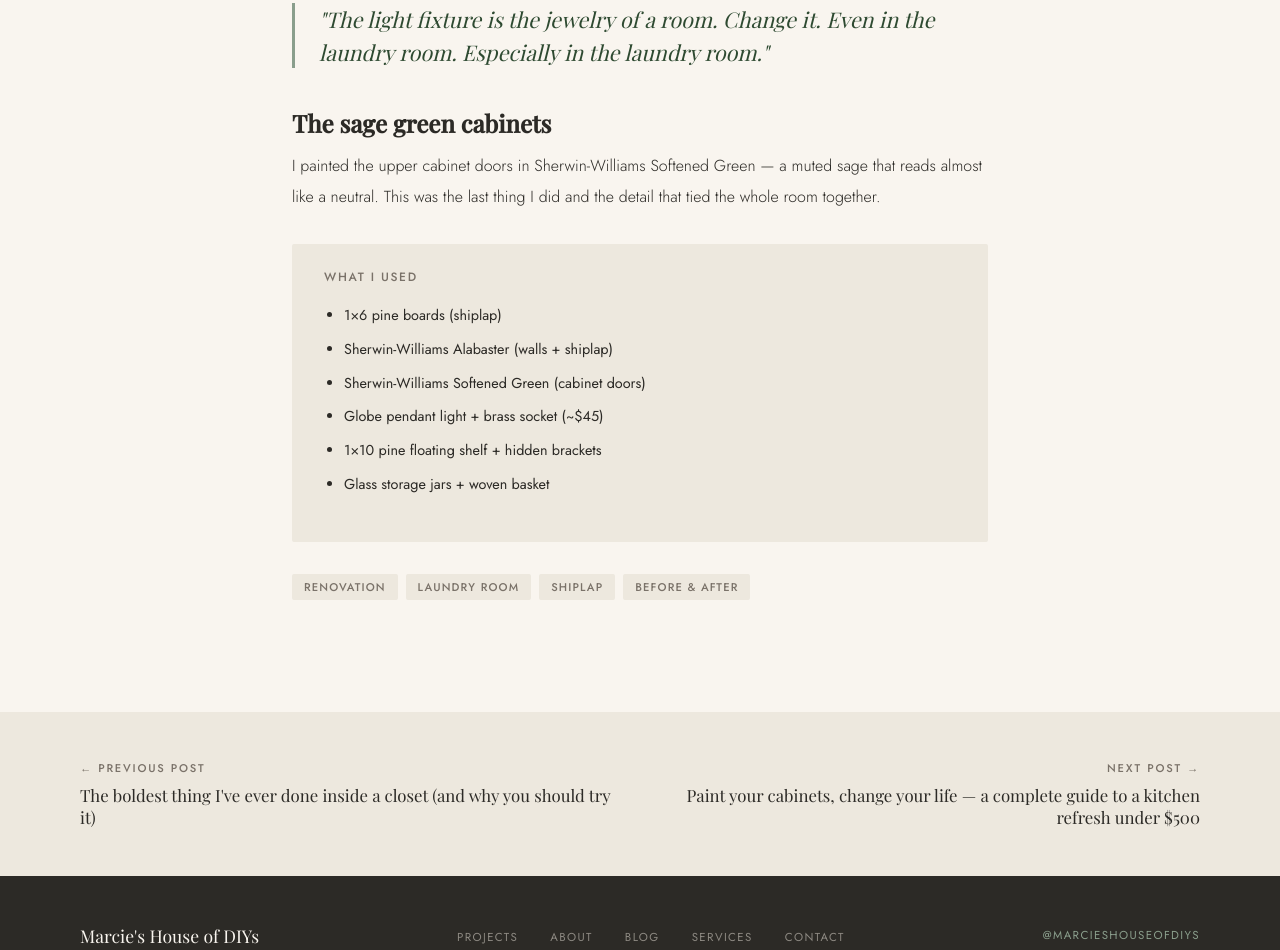
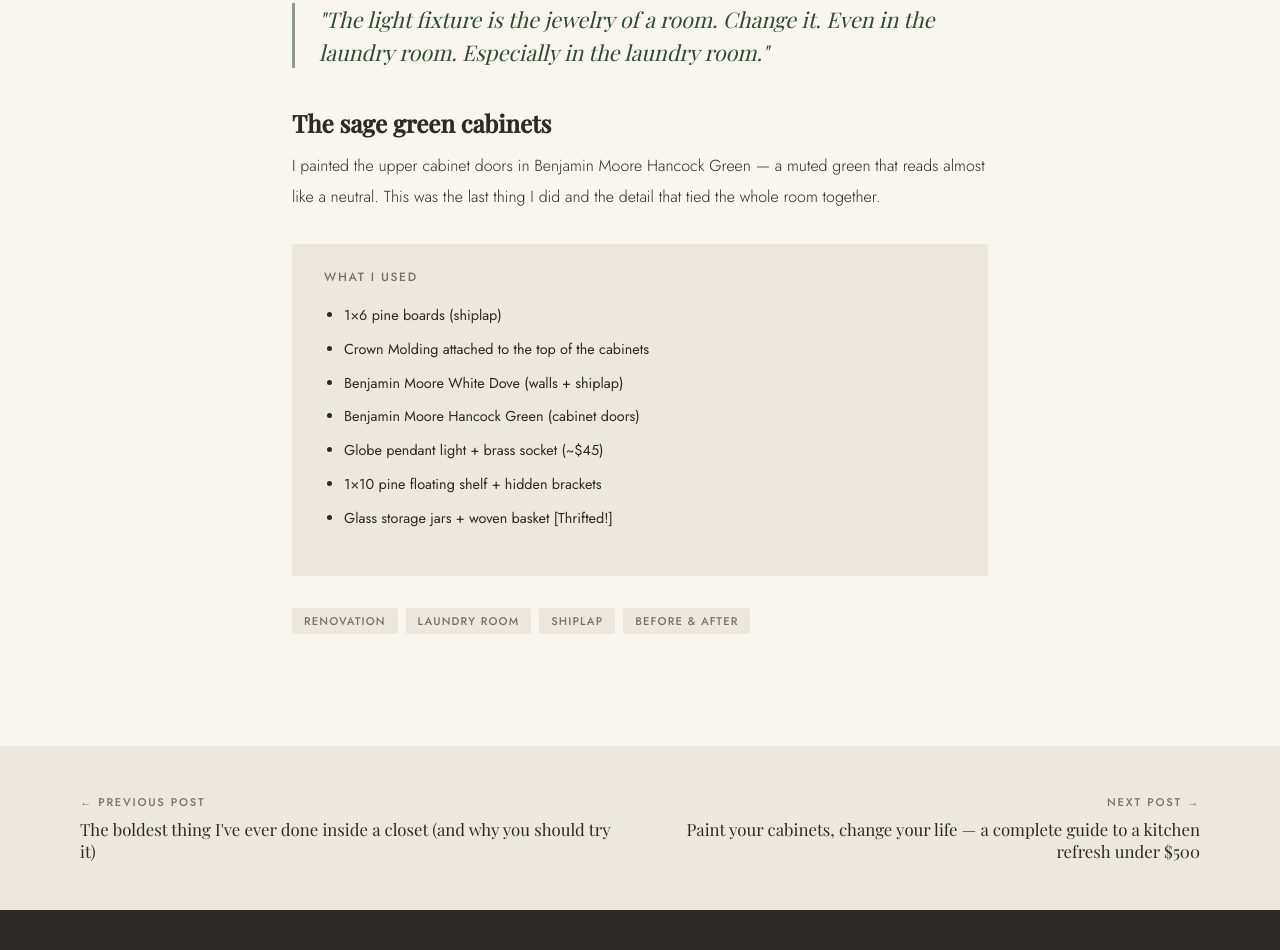
Before and after one commit to marcieR/marcieshouseofdiys, a plain HTML site: page blog/laundry-room.html in a window 1280 px wide. Shown: the part 2500-3450 px from the top of the page. Drawn offline with nearby package versions, Linux system fonts and the light colour scheme; a web font is replaced by a local one.

Commit message:
update some verbiage

```diff
--- a/blog/laundry-room.html
+++ b/blog/laundry-room.html
@@ -111,14 +111,15 @@
 <p>The fluorescent light was a $12 builder-grade rectangle. I replaced it with a clear globe pendant on a brass socket for $45. It makes me happy every single time the light is on.</p>
 <div class="pullquote">"The light fixture is the jewelry of a room. Change it. Even in the laundry room. Especially in the laundry room."</div>
 <h2>The sage green cabinets</h2>
-<p>I painted the upper cabinet doors in Sherwin-Williams Softened Green — a muted sage that reads almost like a neutral. This was the last thing I did and the detail that tied the whole room together.</p>
+<p>I painted the upper cabinet doors in Benjamin Moore Hancock Green — a muted green that reads almost like a neutral. This was the last thing I did and the detail that tied the whole room together.</p>
 <div class="supply-list"><h4>What I used</h4><ul>
 <li>1×6 pine boards (shiplap)</li>
-<li>Sherwin-Williams Alabaster (walls + shiplap)</li>
-<li>Sherwin-Williams Softened Green (cabinet doors)</li>
+<li>Crown Molding attached to the top of the cabinets</li>
+<li>Benjamin Moore White Dove (walls + shiplap)</li>
+<li>Benjamin Moore Hancock Green (cabinet doors)</li>
 <li>Globe pendant light + brass socket (~$45)</li>
 <li>1×10 pine floating shelf + hidden brackets</li>
-<li>Glass storage jars + woven basket</li>
+<li>Glass storage jars + woven basket [Thrifted!]</li>
 </ul></div>
 <div class="post-tags"><span class="post-tag">Renovation</span><span class="post-tag">Laundry room</span><span class="post-tag">Shiplap</span><span class="post-tag">Before &amp; after</span></div>
 </div>
```
